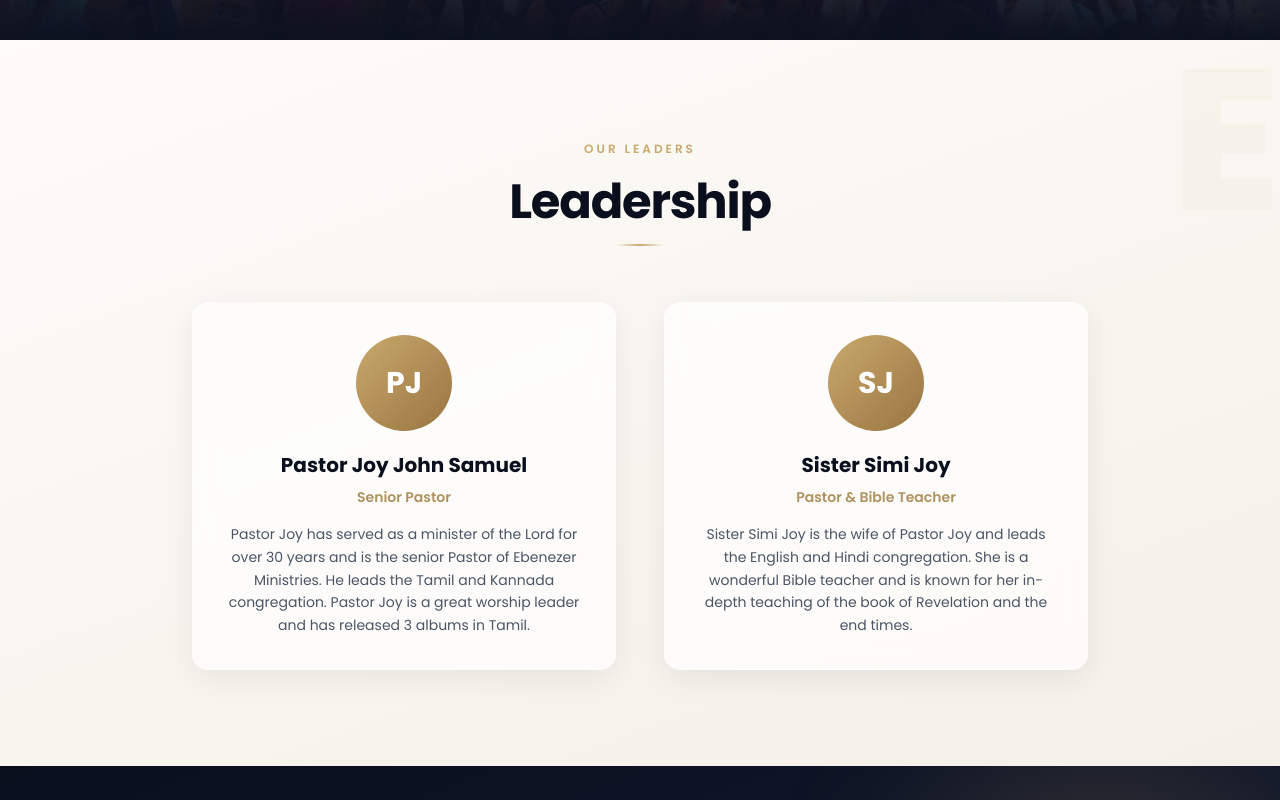
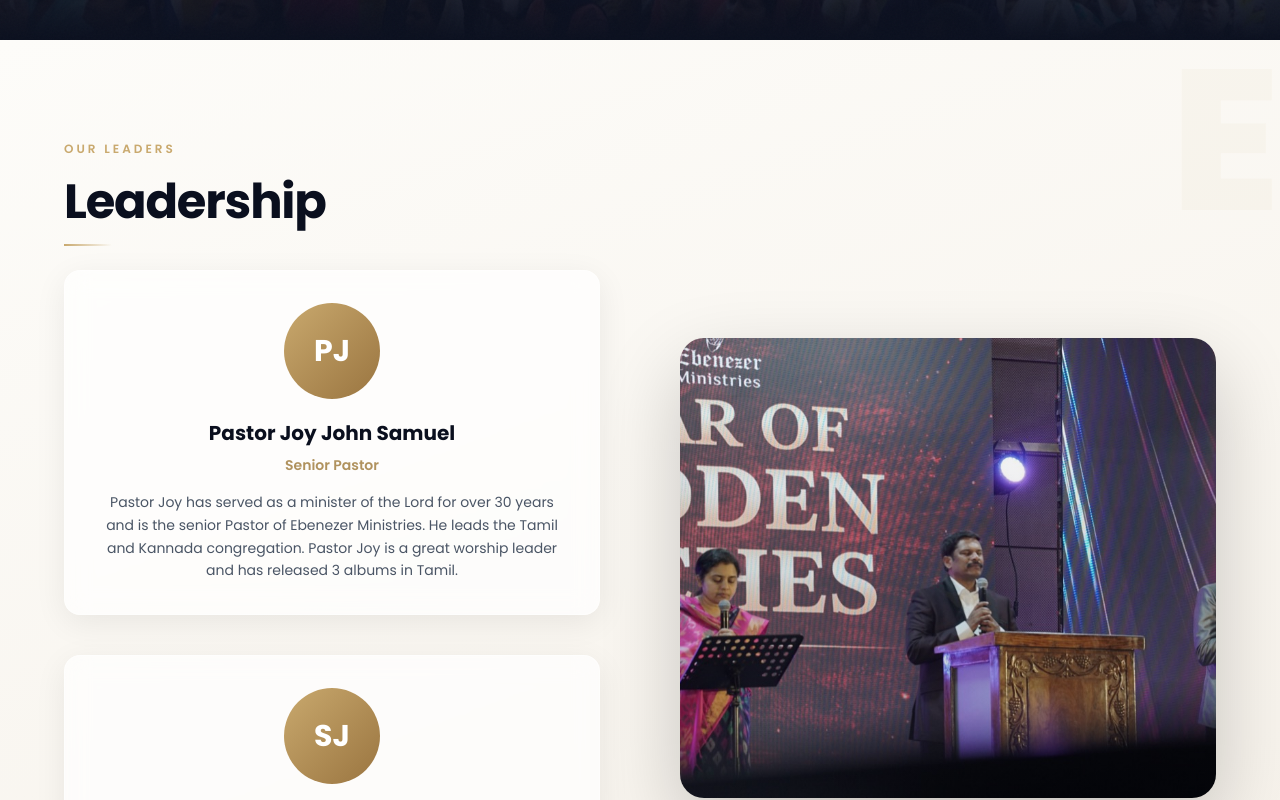
Before and after one commit to sujithtofficial/EFPH, a Next.js app: page /about in a window 1280 px wide. Shown: the part 380-1180 px from the top of the page. Built offline with nearby package versions, Linux system fonts and the light colour scheme.

Commit message:
Fix: remove church from home, leadership image, praise fest & give images

```diff
--- a/app/about/page.tsx
+++ b/app/about/page.tsx
@@ -72,14 +72,18 @@ export default function AboutPage() {
       {/* ── Leadership ───────────────────────────────────────────── */}
       <section className="section-pad bg-cream-gradient relative overflow-hidden">
         <div className="absolute top-0 right-0 text-[200px] font-black text-[#c9a96e]/5 leading-none select-none pointer-events-none">E</div>
-        <div className="max-w-7xl mx-auto relative z-10">
-          <div className="text-center mb-14">
+        <div className="max-w-7xl mx-auto grid lg:grid-cols-2 gap-20 items-center relative z-10">
+          <motion.div
+            initial={{ opacity: 0, x: -50 }}
+            whileInView={{ opacity: 1, x: 0 }}
+            viewport={{ once: true }}
+            transition={{ duration: 0.8 }}
+          >
             <span className="eyebrow">Our Leaders</span>
             <h2 className="section-title mt-3">Leadership</h2>
-            <div className="gold-bar-center" />
-          </div>
+            <div className="gold-bar" />
 
-          <div className="grid md:grid-cols-2 gap-12 max-w-4xl mx-auto">
+          <div className="grid gap-10">
             <motion.div
               initial={{ opacity: 0, y: 30 }}
               whileInView={{ opacity: 1, y: 0 }}
@@ -114,6 +118,20 @@ export default function AboutPage() {
               </p>
             </motion.div>
           </div>
+          </motion.div>
+
+          <motion.div
+            initial={{ opacity: 0, x: 50 }}
+            whileInView={{ opacity: 1, x: 0 }}
+            viewport={{ once: true }}
+            transition={{ duration: 0.8 }}
+            className="relative h-[460px]"
+          >
+            <div className="absolute inset-0 rounded-3xl overflow-hidden shadow-[0_30px_80px_rgba(0,0,0,0.2)]">
+              <Image src={ASSETS.aboutImage2} alt="Church family" fill className="object-cover" sizes="(max-width: 1024px) 100vw, 50vw" />
+              <div className="absolute inset-0 bg-gradient-to-t from-[#0a0f1e]/20 to-transparent" />
+            </div>
+          </motion.div>
         </div>
       </section>
 
--- a/app/events/page.tsx
+++ b/app/events/page.tsx
@@ -42,7 +42,7 @@ const EVENTS = [
     time: "6:30 PM",
     venue: "Ebenezer Ministries",
     desc: "An evening of uninhibited, Spirit-filled worship — celebrating Jesus through song, dance, and testimony.",
-    image: ASSETS.giveBanner,
+    image: "/images/general/DSC02460.jpg",
   },
   {
     category: "Monthly",
--- a/app/page.tsx
+++ b/app/page.tsx
@@ -100,7 +100,7 @@ export default function HomePage() {
             </motion.h1>
 
             <motion.p variants={fadeUp} className="text-gray-300/90 text-lg md:text-xl leading-relaxed mb-2 max-w-xl font-light">
-              We are a Christ centered church
+              We are a Christ centered ministry
             </motion.p>
 
             <motion.p variants={fadeUp} className="text-gray-300/90 text-lg md:text-xl leading-relaxed mb-10 max-w-xl font-light">
@@ -172,7 +172,7 @@ export default function HomePage() {
               We at Ebenezer Ministries welcome you to attend our life changing worship, listen to the mysteries of the word of God and fellowship with saints.
             </p>
             <p className="text-gray-600 leading-relaxed mb-8 text-[15px]">
-              We as a church are more like a family. We come together on Sundays to worship and celebrate Jesus. We explore the mysteries of His word to help people connect their lives to God and also help people connect their lives to <strong>CHRIST</strong>.
+              We are more like a family. We come together on Sundays to worship and celebrate Jesus. We explore the mysteries of His word to help people connect their lives to God and also help people connect their lives to <strong>CHRIST</strong>.
             </p>
             <div className="flex flex-wrap gap-4">
               <Link href="/about" className="btn-gold">Learn More <ArrowRight size={16} /></Link>
--- a/lib/assets.ts
+++ b/lib/assets.ts
@@ -133,7 +133,7 @@ export const ASSETS = {
   galleryBanner: "/images/stock/gallery-banner.jpg",
 
   /* ─── Give / Offering ─────────────────────────────────────────────── */
-  giveBanner: "/images/stock/give-banner.jpg",
+  giveBanner: "/images/general/DSC02445.jpg",
 
   /* ─── Contact ─────────────────────────────────────────────────────── */
   contactBanner: "/images/stock/contact-banner.jpg",
```
